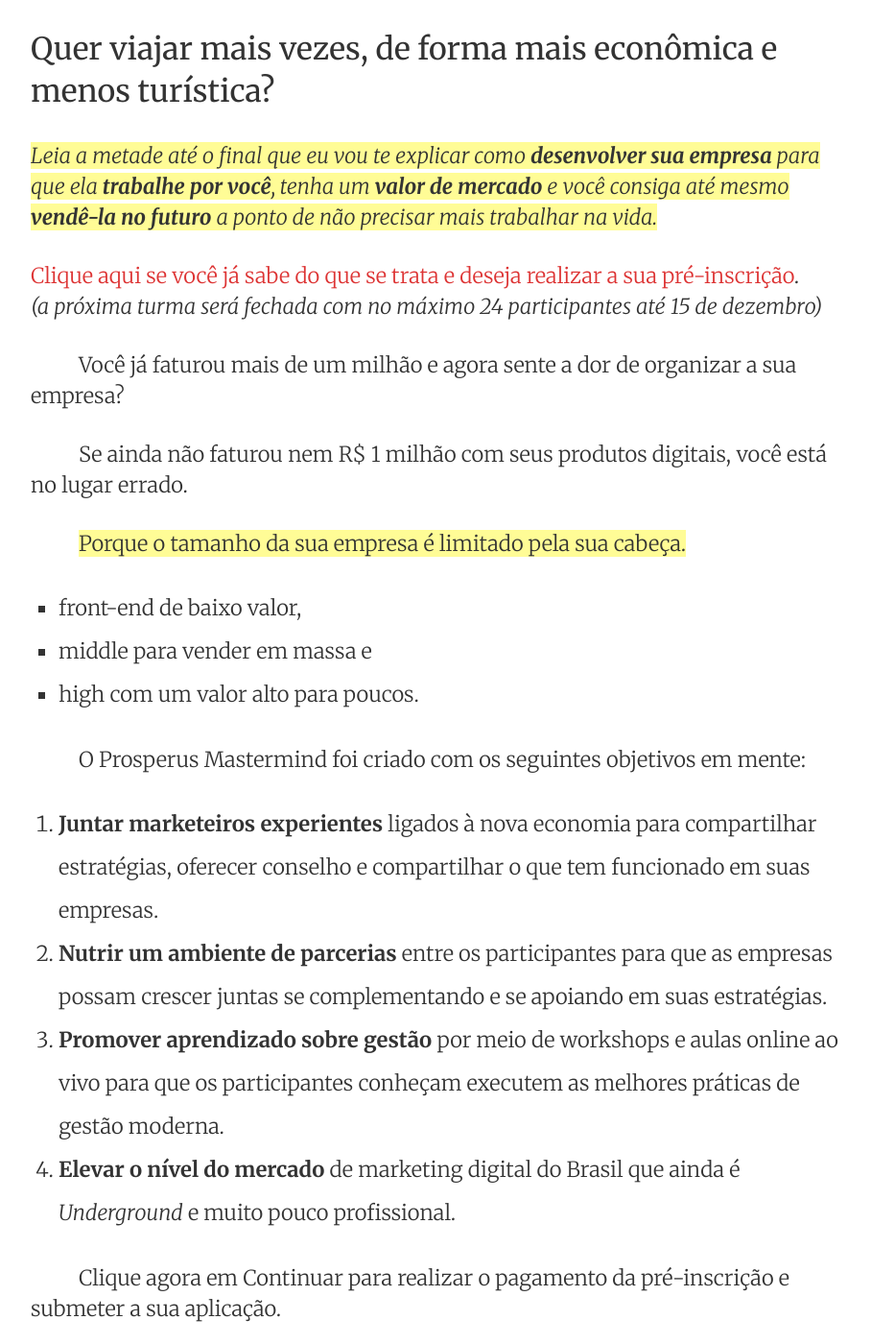
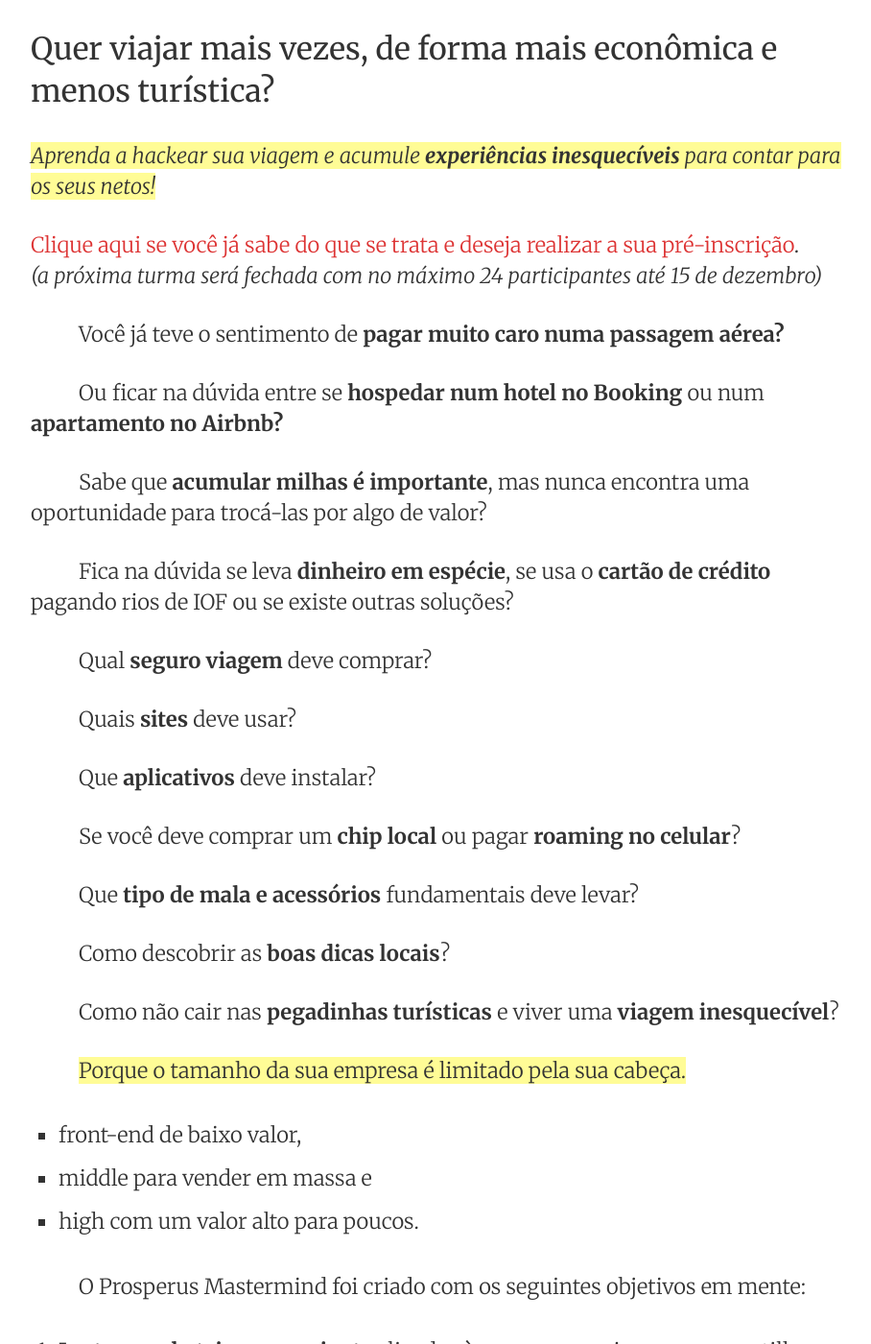
Before and after one commit to ianborges/hackeandosuaviagem, a Jekyll site: the page built from index.html, in a window 1280 px wide and 1400 px high. Shown: the whole window at 96% size, without its empty margins (177-1085 px from the left). Built offline with Jekyll 4.4.1, drawn with Linux system fonts in a browser that asks for light colours; the list of posts is cut into pages by our own code.

Commit message:
Update index.html

```diff
--- a/index.html
+++ b/index.html
@@ -9,7 +9,7 @@ layout: default
       <h1 class="headline">Quer viajar mais vezes, de forma mais econômica e menos turística?</h1>
     </div>
     <div>
-      <p><span class="highlight"><em>Leia a metade até o final que eu vou te explicar como <strong>desenvolver sua empresa</strong> para que ela <strong>trabalhe por você</strong>, tenha um <strong>valor de mercado</strong> e você consiga até mesmo <strong>vendê-la no futuro</strong> a ponto de não precisar mais trabalhar na vida.</em></span></p>
+      <p><span class="highlight"><em>Aprenda a hackear sua viagem e acumule <strong>experiências inesquecíveis</strong> para contar para os seus netos!</em></span></p>
       <div class="indent">
 
         <div class="noindent">
@@ -20,9 +20,27 @@ layout: default
           </p>
         </div>
 
-        <p>Você já faturou mais de um milhão e agora sente a dor de organizar a sua empresa?</p>
+        <p>Você já teve o sentimento de <strong>pagar muito caro numa passagem aérea?</strong></p>
 
-        <p>Se ainda não faturou nem R$ 1 milhão com seus produtos digitais, você está no lugar errado.</p>
+        <p>Ou ficar na dúvida entre se <strong>hospedar num hotel no Booking</strong> ou num <strong>apartamento no Airbnb?</strong></p>
+
+        <p>Sabe que <strong>acumular milhas é importante</strong>, mas nunca encontra uma oportunidade para trocá-las por algo de valor?</p>
+
+        <p>Fica na dúvida se leva <strong>dinheiro em espécie</strong>, se usa o <strong>cartão de crédito</strong> pagando rios de IOF ou se existe outras soluções?</p>
+
+        <p>Qual <strong>seguro viagem</strong> deve comprar?</p>
+
+        <p>Quais <strong>sites</strong> deve usar?</p>
+
+        <p>Que <strong>aplicativos</strong> deve instalar?</p>
+
+        <p>Se você deve comprar um <strong>chip local</strong> ou pagar <strong>roaming no celular</strong>?</p>
+
+        <p>Que <strong>tipo de mala e acessórios</strong> fundamentais deve levar?</p>
+
+        <p>Como descobrir as <strong>boas dicas locais</strong>?</p>
+
+        <p>Como não cair nas <strong>pegadinhas turísticas</strong> e viver uma <strong>viagem inesquecível</strong>?</p>
 
         <p><span class="highlight">Porque o tamanho da sua empresa é limitado pela sua cabeça.</span></p>
 
```
